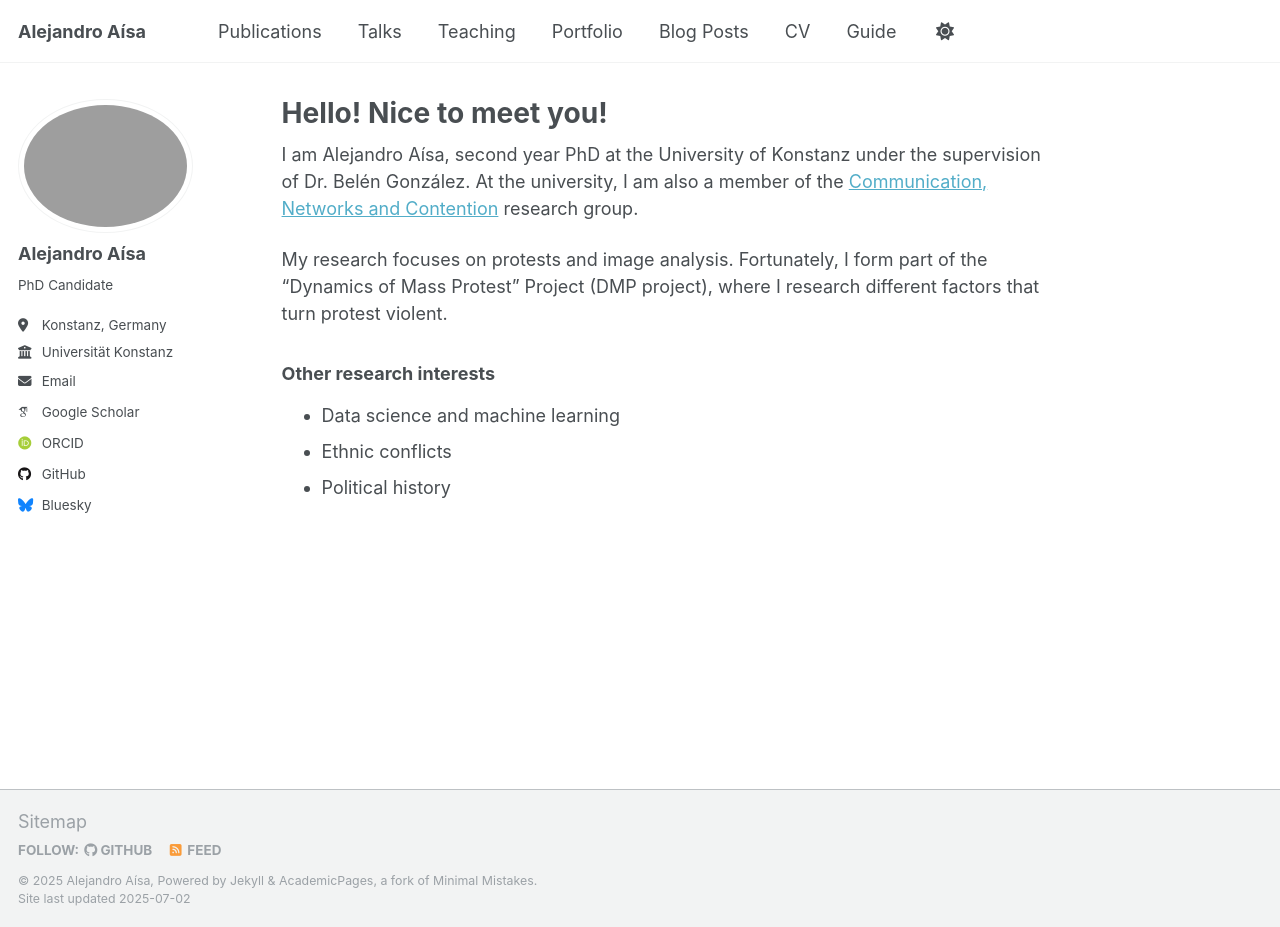
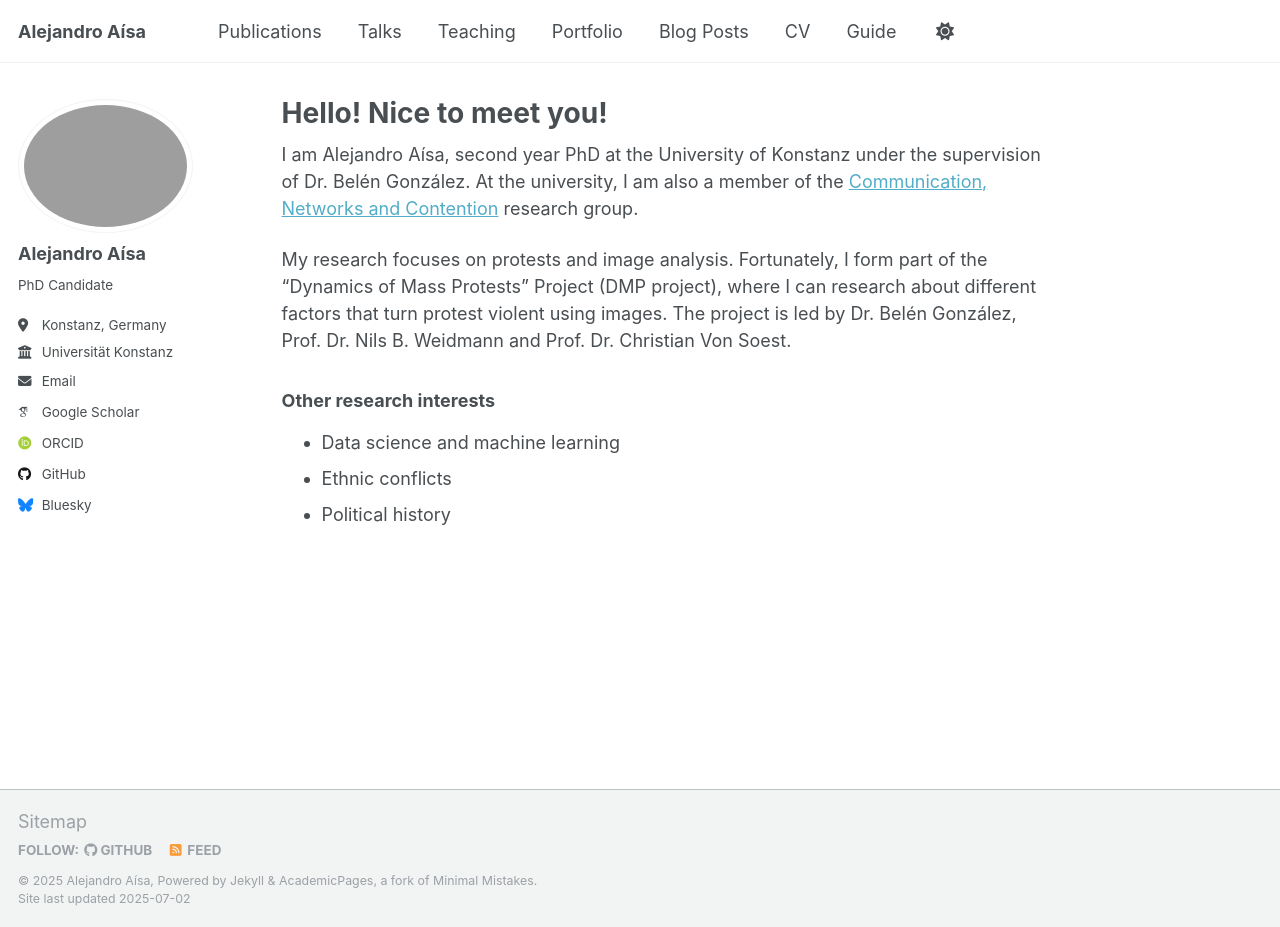
Before and after one commit to alejandroaisam/alejandroaisam.github.io, a Jekyll site: the page built from _pages/about.md, in a window 1280 px wide and 927 px high. Built offline with Jekyll 4.4.1, drawn with Linux system fonts in a browser that asks for light colours; some web fonts are replaced; a script that is not in the unit is left out.

Commit message:
Update about.md
updating presentation

```diff
--- a/_pages/about.md
+++ b/_pages/about.md
@@ -9,7 +9,7 @@ redirect_from:
 
 I am Alejandro Aísa, second year PhD at the University of Konstanz under the supervision of Dr. Belén González. At the university, I am also a member of the [Communication, Networks and Contention](https://www.polver.uni-konstanz.de/cnc/) research group.
 
-My research focuses on protests and image analysis. Fortunately, I form part of the "Dynamics of Mass Protest" Project (DMP project), where I research different factors that turn protest violent.
+My research focuses on protests and image analysis. Fortunately, I form part of the "Dynamics of Mass Protests" Project (DMP project), where I can research about different factors that turn protest violent using images. The project is led by Dr. Belén González, Prof. Dr. Nils B. Weidmann and Prof. Dr. Christian Von Soest.
 
 ### Other research interests
 
```
